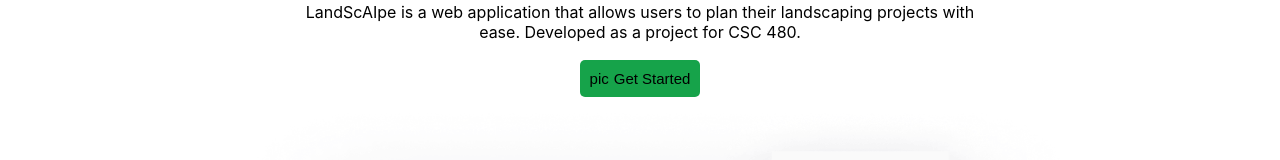
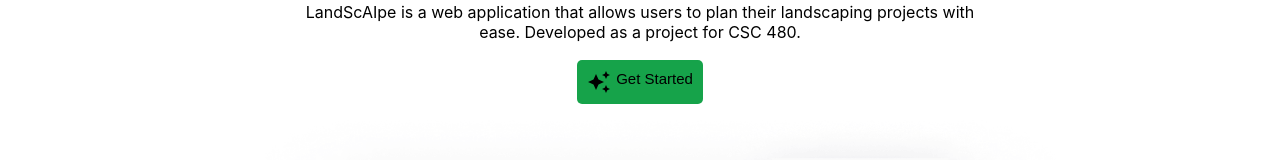
Before and after one commit to ethanoutangoun/landscAIpe, a React (Create React App) app in the folder frontend/: page / in a window 1280 px wide. Shown: the part 224-384 px from the top of the page. Built offline with nearby package versions, Linux system fonts and the light colour scheme.

Commit message:
mui imports

```diff
--- a/frontend/package.json
+++ b/frontend/package.json
@@ -3,6 +3,11 @@
   "version": "0.1.0",
   "private": true,
   "dependencies": {
+    "@emotion/react": "^11.11.1",
+    "@emotion/styled": "^11.11.0",
+    "@fontsource/roboto": "^5.0.8",
+    "@mui/icons-material": "^5.14.16",
+    "@mui/material": "^5.14.17",
     "@testing-library/jest-dom": "^5.17.0",
     "@testing-library/react": "^13.4.0",
     "@testing-library/user-event": "^13.5.0",
--- a/frontend/src/Hero.js
+++ b/frontend/src/Hero.js
@@ -1,4 +1,5 @@
 import { useHistory } from "react-router-dom/cjs/react-router-dom.min";
+import AutoAwesomeIcon from "@mui/icons-material/AutoAwesome";
 
 const Hero = () => {
   const history = useHistory();
@@ -14,7 +15,7 @@ const Hero = () => {
       </div>
 
       <button className="start-btn" onClick={() => history.push("/plan")}>
-        <p>pic</p>
+        <AutoAwesomeIcon />
         <p>Get Started</p>
       </button>
 
```
Also changed, not shown: 1 other file (tests, documents, lock files or other folders).
